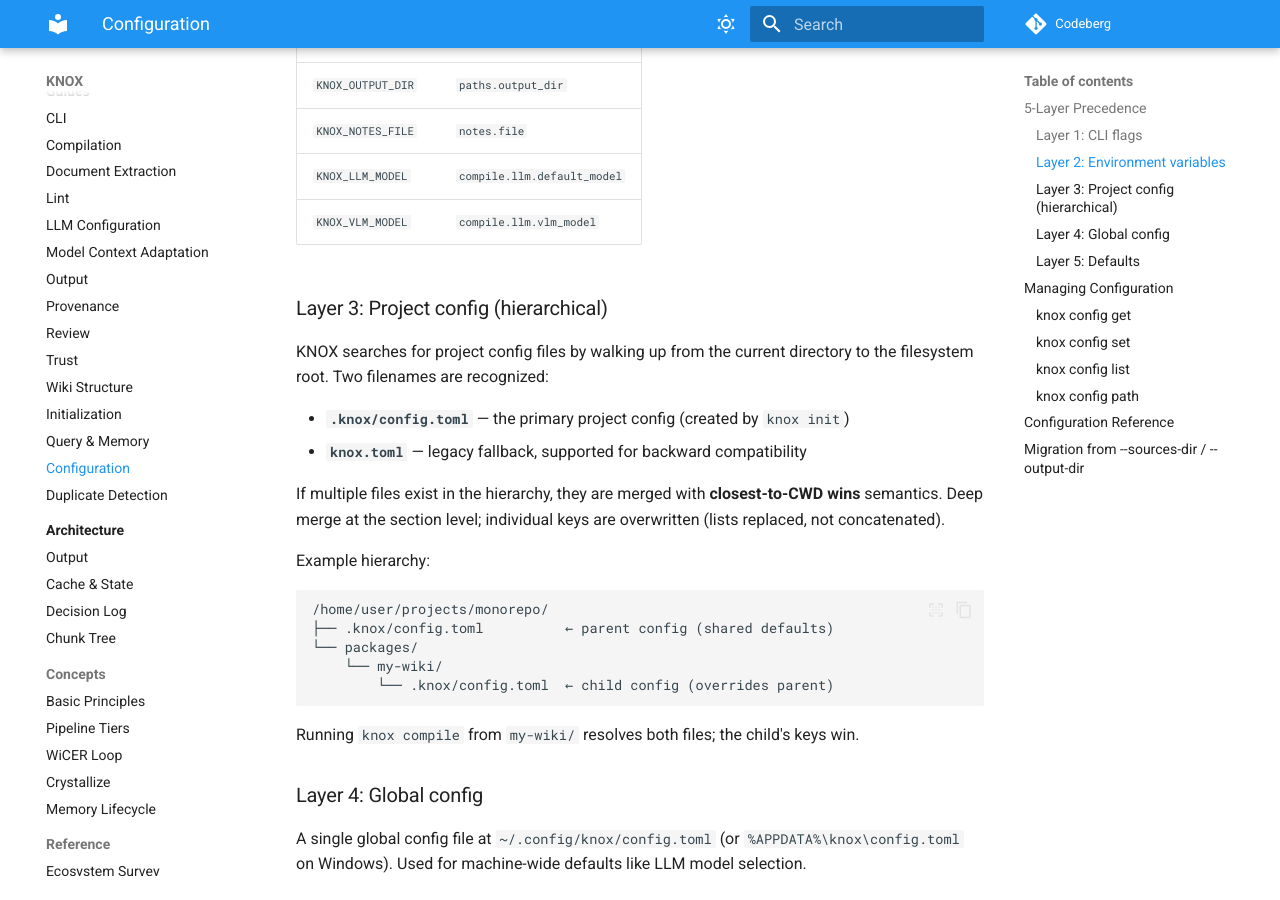
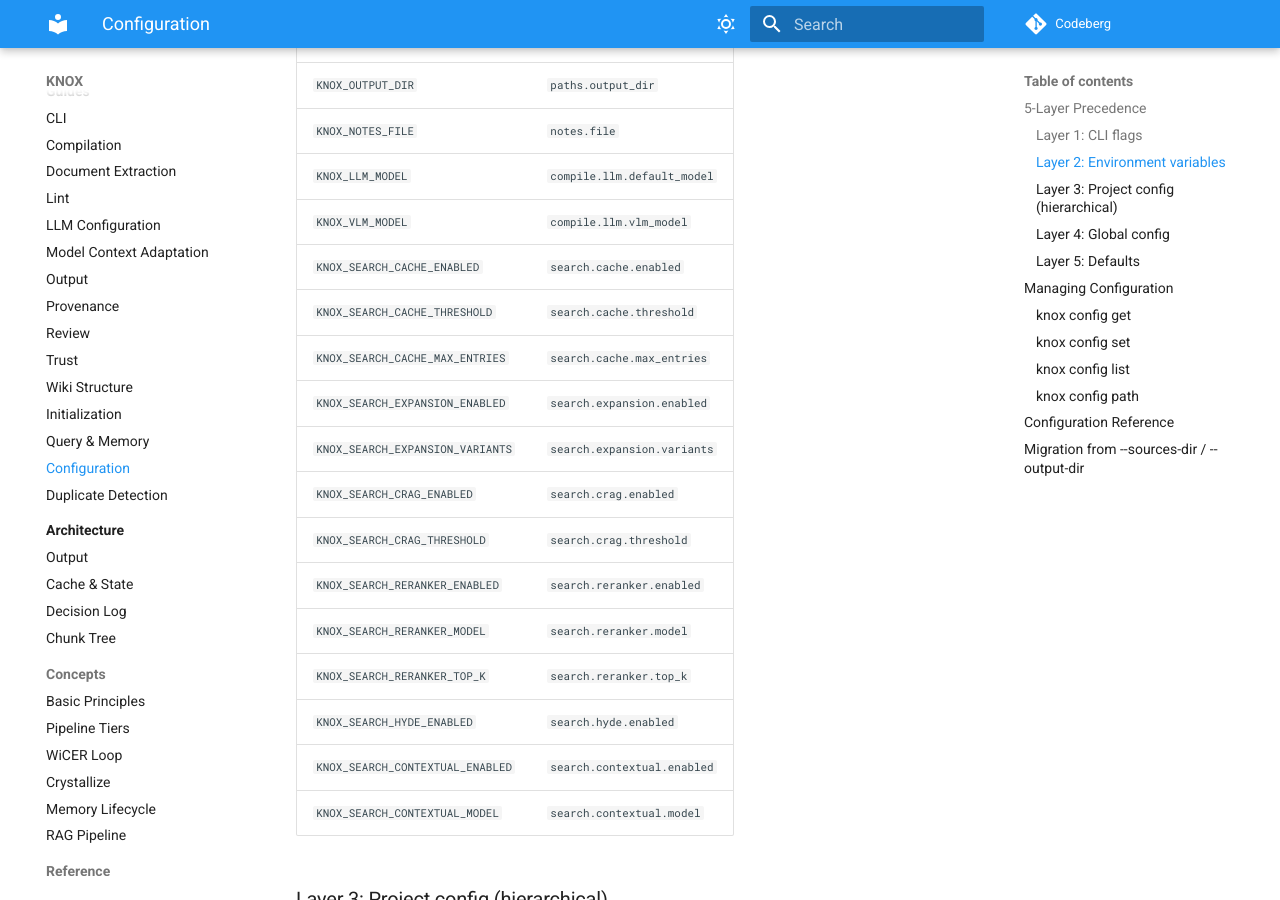
Before and after one commit to jr2804/kompend, an MkDocs documentation site: the page built from docs/guides/configuration.md, in a window 1280 px wide and 900 px high, scrolled down 801 px. Built offline with MkDocs 1.6.1 and Material for MkDocs 9.7.7, drawn with Linux system fonts in a browser that asks for light colours.

Commit message:
docs: add RAG pipeline documentation, update config and query guides
- New docs/concepts/rag-pipeline.md — full pipeline reference
- Updated docs/guides/query-memory.md — RAG feature table
- Updated docs/guides/configuration.md — search env vars
- Updated mkdocs.yml — add RAG Pipeline to navigation
- Updated beads tracker (closed 6 issues)

Closes: knox-2ei

```diff
--- a/docs/guides/configuration.md
+++ b/docs/guides/configuration.md
@@ -28,6 +28,19 @@
 | `KNOX_NOTES_FILE` | `notes.file` |
 | `KNOX_LLM_MODEL` | `compile.llm.default_model` |
 | `KNOX_VLM_MODEL` | `compile.llm.vlm_model` |
+| `KNOX_SEARCH_CACHE_ENABLED` | `search.cache.enabled` |
+| `KNOX_SEARCH_CACHE_THRESHOLD` | `search.cache.threshold` |
+| `KNOX_SEARCH_CACHE_MAX_ENTRIES` | `search.cache.max_entries` |
+| `KNOX_SEARCH_EXPANSION_ENABLED` | `search.expansion.enabled` |
+| `KNOX_SEARCH_EXPANSION_VARIANTS` | `search.expansion.variants` |
+| `KNOX_SEARCH_CRAG_ENABLED` | `search.crag.enabled` |
+| `KNOX_SEARCH_CRAG_THRESHOLD` | `search.crag.threshold` |
+| `KNOX_SEARCH_RERANKER_ENABLED` | `search.reranker.enabled` |
+| `KNOX_SEARCH_RERANKER_MODEL` | `search.reranker.model` |
+| `KNOX_SEARCH_RERANKER_TOP_K` | `search.reranker.top_k` |
+| `KNOX_SEARCH_HYDE_ENABLED` | `search.hyde.enabled` |
+| `KNOX_SEARCH_CONTEXTUAL_ENABLED` | `search.contextual.enabled` |
+| `KNOX_SEARCH_CONTEXTUAL_MODEL` | `search.contextual.model` |
 
 ### Layer 3: Project config (hierarchical)
 
--- a/mkdocs.yml
+++ b/mkdocs.yml
@@ -106,6 +106,7 @@
     - WiCER Loop: concepts/wicer-loop.md
     - Crystallize: concepts/crystallize.md
     - Memory Lifecycle: concepts/memory-lifecycle.md
+    - RAG Pipeline: concepts/rag-pipeline.md
   - Reference:
     - Ecosystem Survey: reference/ecosystem.md
     - Caching: caching.md
```
Also changed, not shown: docs/concepts/rag-pipeline.md (added, +137 -0 lines), docs/guides/query-memory.md (+17 -0 lines), 2 other files.
